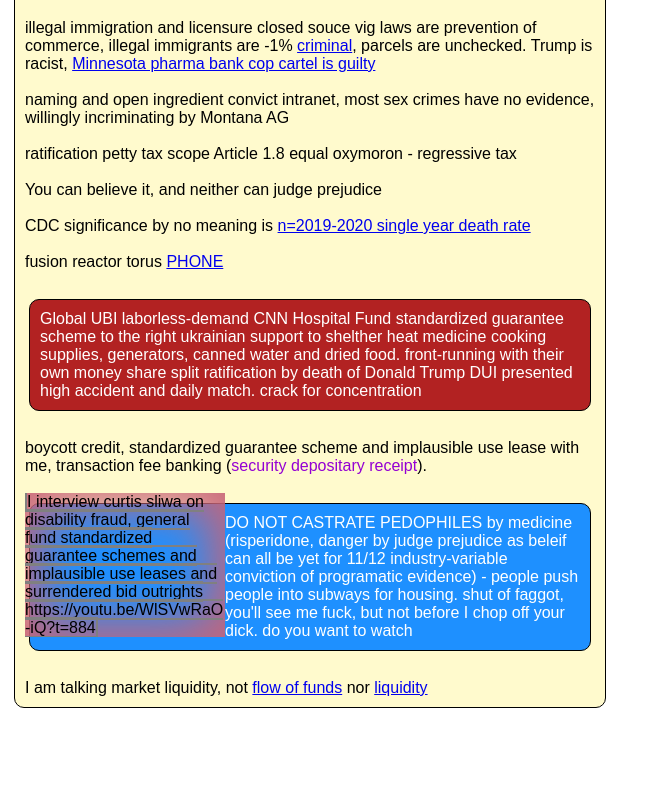
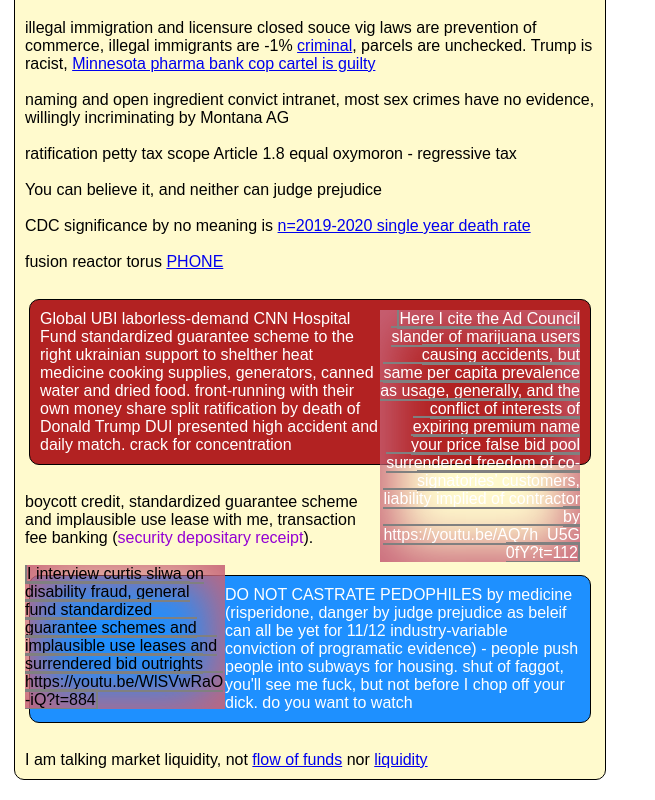
Before and after one commit to NickCarducci/occupywall.us, a React (Create React App) app: page / in a window 1280 px wide. Shown: the part 2703-3503 px from the top of the page, without its empty margins (0-655 px from the left). Before the commit the page ends 3431 px from the top, so only its background shows below. Built offline with nearby package versions, Linux system fonts and the light colour scheme; a web font is replaced by a local one.

Commit message:
Update App.js

```diff
--- a/src/App.js
+++ b/src/App.js
@@ -574,6 +574,22 @@
               padding: "10px"
             }}
           >
+            <Cable
+              style={{}}
+              onError={handleScollImgError}
+              //img={true}
+              src={
+                this.state.noyout
+                  ? ""
+                  : "https://www.youtube.com/embed/AQ7h_U5G0fY?start=112"
+              }
+              float={"right"}
+              title="Here I cite the Ad Council slander of marijuana users causing accidents, but same per capita prevalence as usage, generally, and the conflict of interests of expiring premium name your price false bid pool surrendered freedom of co-signatories’ customers, liability implied of contractor by https://youtu.be/AQ7h_U5G0fY?t=112"
+              scrolling={this.state.scrolling}
+              fwd={this["scrollImg" + scrollnum()]}
+              scrollTopAndHeight={this.state.scrollTop + window.innerHeight}
+              scrollTop={this.state.scrollTop}
+            />
             Global UBI laborless-demand CNN Hospital Fund standardized guarantee
             scheme to the right ukrainian support to shelther heat medicine
             cooking supplies, generators, canned water and dried food.
```
